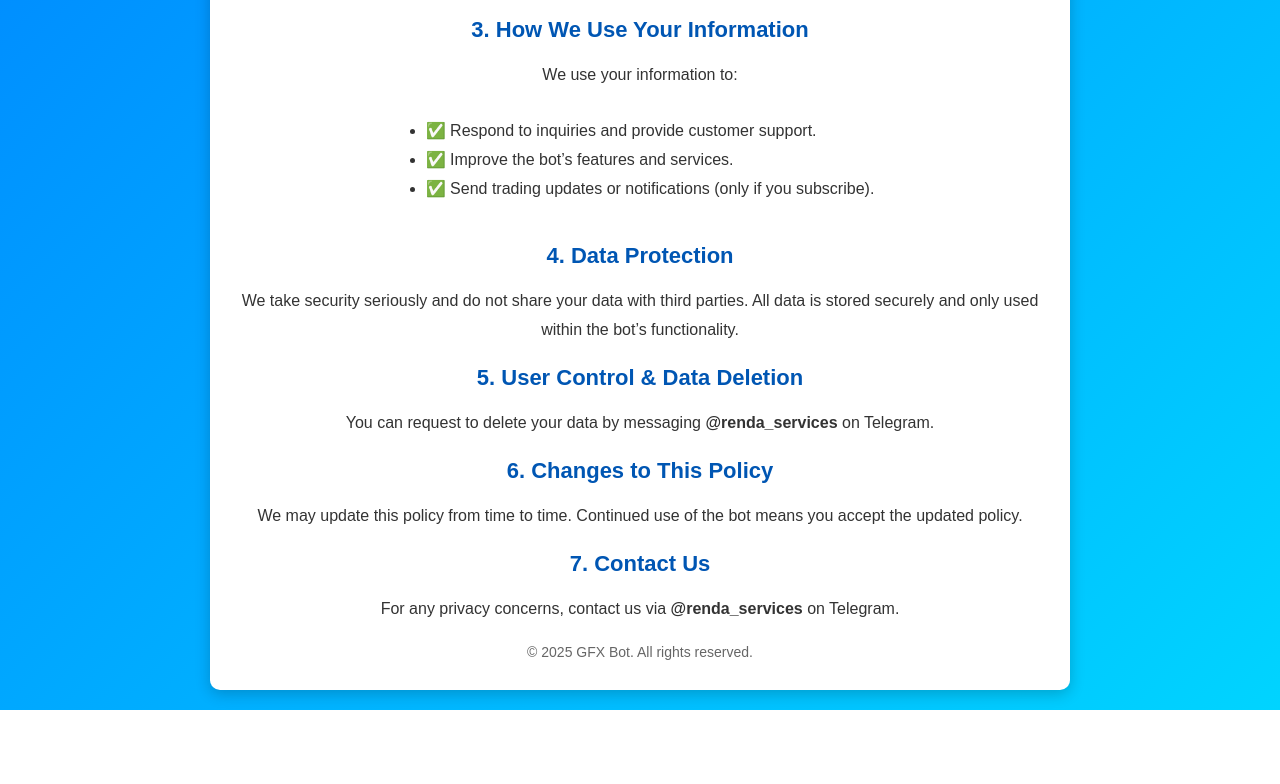
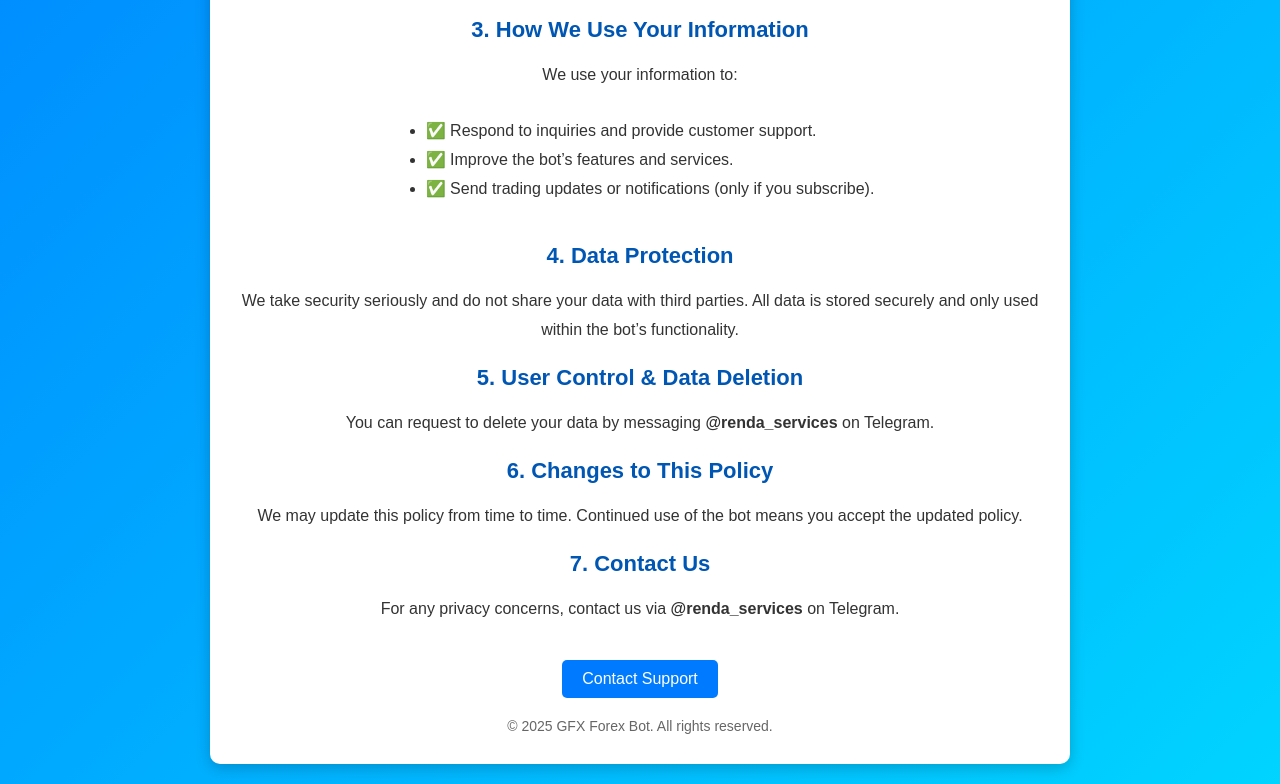
Before and after one commit to GFX-Forex/gfx-bot-privacy-policy, a plain HTML site: page index.html in a window 1280 px wide. Shown: the part 586-1370 px from the top of the page. Before the commit the page ends 1296 px from the top, so only its background shows below. Drawn offline with Linux system fonts and the light colour scheme.

Commit message:
Update index.html

```diff
--- a/index.html
+++ b/index.html
@@ -3,7 +3,7 @@
 <head>
     <meta charset="UTF-8">
     <meta name="viewport" content="width=device-width, initial-scale=1.0">
-    <title>Privacy Policy | GFX Bot</title>
+    <title>Privacy Policy | GFX Forex Bot</title>
     <style>
         body {
             font-family: Arial, sans-serif;
@@ -56,6 +56,20 @@
         li {
             margin-bottom: 10px;
         }
+        .contact-btn {
+            display: inline-block;
+            margin-top: 20px;
+            padding: 10px 20px;
+            background: #007bff;
+            color: white;
+            font-size: 16px;
+            border-radius: 5px;
+            text-decoration: none;
+            transition: background 0.3s ease;
+        }
+        .contact-btn:hover {
+            background: #0056b3;
+        }
         @keyframes fadeIn {
             from {
                 opacity: 0;
@@ -70,7 +84,7 @@
 </head>
 <body>
     <div class="container">
-        <h1>Privacy Policy for GFX Bot</h1>
+        <h1>Privacy Policy for GFX Forex Bot</h1>
         <p><span class="highlight">Effective Date:</span> February 23, 2025</p>
         <p><span class="highlight">Last Updated:</span> February 23, 2025</p>
 
@@ -106,7 +120,9 @@
         <h2>7. Contact Us</h2>
         <p>For any privacy concerns, contact us via <b>@renda_services</b> on Telegram.</p>
 
-        <div class="footer">&copy; 2025 GFX Bot. All rights reserved.</div>
+        <a href="https://t.me/renda_services" class="contact-btn">Contact Support</a>
+
+        <div class="footer">&copy; 2025 GFX Forex Bot. All rights reserved.</div>
     </div>
 </body>
 </html>
```
